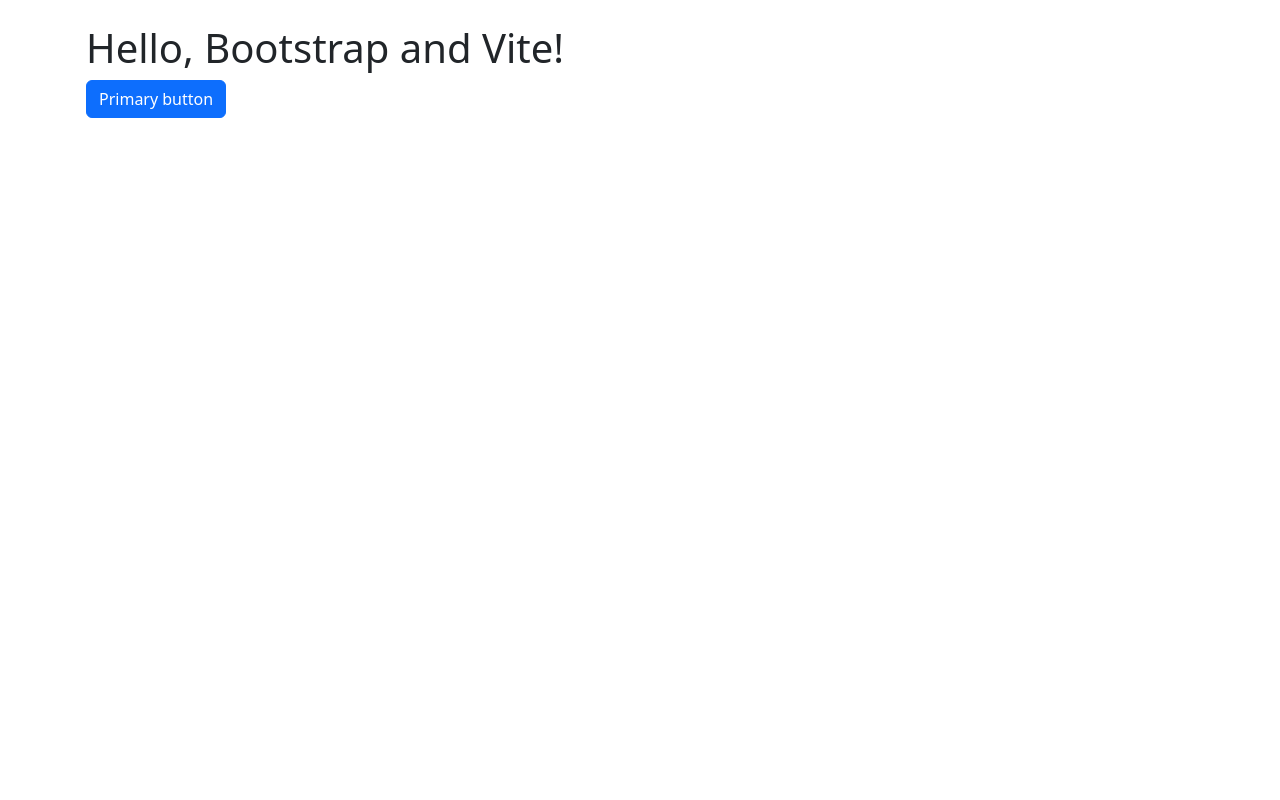
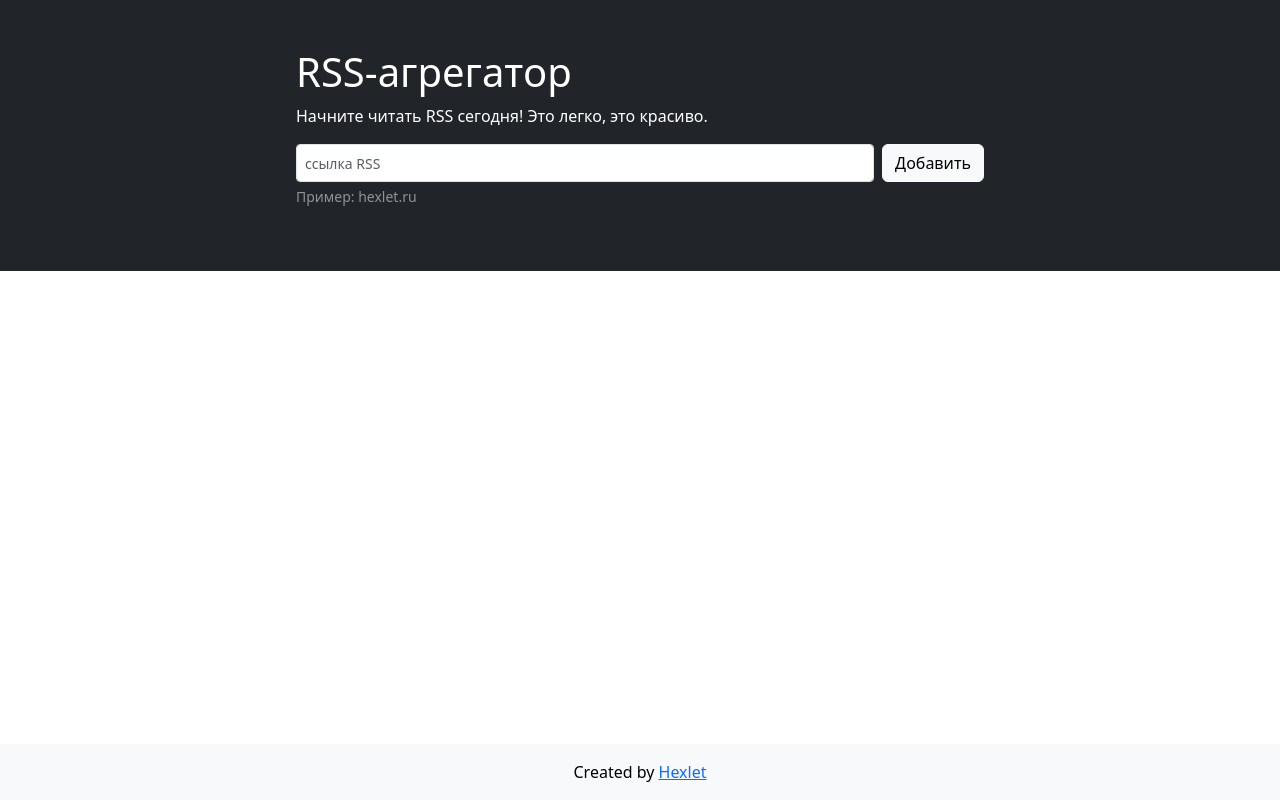
Before and after one commit to d8m8tra/frontend-project-11, a website built with Vite: page index.html in a window 1280 px wide. Built offline with nearby package versions, Linux system fonts and the light colour scheme.

Commit message:
add rss-form

```diff
--- a/index.html
+++ b/index.html
@@ -7,10 +7,38 @@
     <title>frontend-project-11</title>
   </head>
 
-    <body>
-    <div id="app" class="container py-4 px-3 mx-auto">
-      <h1>Hello, Bootstrap and Vite!</h1>
-      <button class="btn btn-primary">Primary button</button>
+  <body>
+    <div id="app" class="d-flex flex-column min-vh-100">
+      <main class="text-bg-dark">
+        <div class="container py-5 px-3 px-lg-5">
+          <div class="row align-items-start">
+            <div class="col-12 col-lg-8 mx-auto">
+              <h1>RSS-агрегатор</h1>
+              <p>Начните читать RSS сегодня! Это легко, это красиво.</p>
+              <form>
+                <div class="mb-3">
+                  <div class="d-flex gap-2">
+                    <input
+                      type="url"
+                      class="form-control form-control-sm"
+                      placeholder="ссылка RSS"
+                      aria-label=".form-control-sm example"
+                      name="rssLink"
+                    />
+                    <button type="button" class="btn btn-light">
+                      Добавить
+                    </button>
+                  </div>
+                  <p id="linkHelp" class="form-text text-white-50">Пример: hexlet.ru</p>
+                </div>
+              </form>
+            </div>
+          </div>
+        </div>
+      </main>
+      <footer class="mt-auto text-bg-light text-center py-3">
+        <p class="mb-0">Created by <a href="#">Hexlet</a></p>
+      </footer>
     </div>
     <script type="module" src="/src/main.js"></script>
   </body>
--- a/package.json
+++ b/package.json
@@ -26,6 +26,7 @@
     "@stylistic/eslint-plugin": "^5.10.0",
     "eslint": "^10.2.0",
     "globals": "^17.4.0",
+    "prettier": "3.8.2",
     "sass": "^1.99.0",
     "vite": "^8.0.8"
   },
```
Also changed, not shown: 1 other file.
